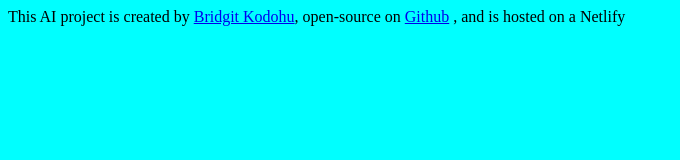
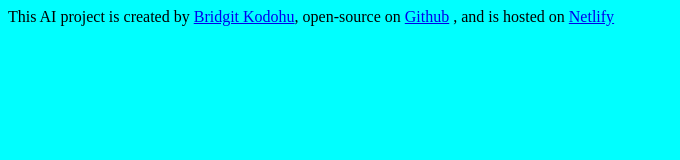
Before and after one commit to TechBree/AI-generator, a plain HTML site: page index.html in a window 1280 px wide. Shown: the whole page, without its empty margins (0-680 px from the left). Drawn offline with Linux system fonts and the light colour scheme.

Commit message:
link netlify

```diff
--- a/index.html
+++ b/index.html
@@ -14,7 +14,8 @@
       <a href="https://github.com/TechBree/AI-generator" target="_blank"
         >Github</a
       >
-      , and is hosted on a Netlify
+      , and is hosted on
+      <a href="https://ai-generated-she-codes.netlify.app/"> Netlify</a>
     </footer>
     <script src="src/index.js"></script>
   </body>
```
